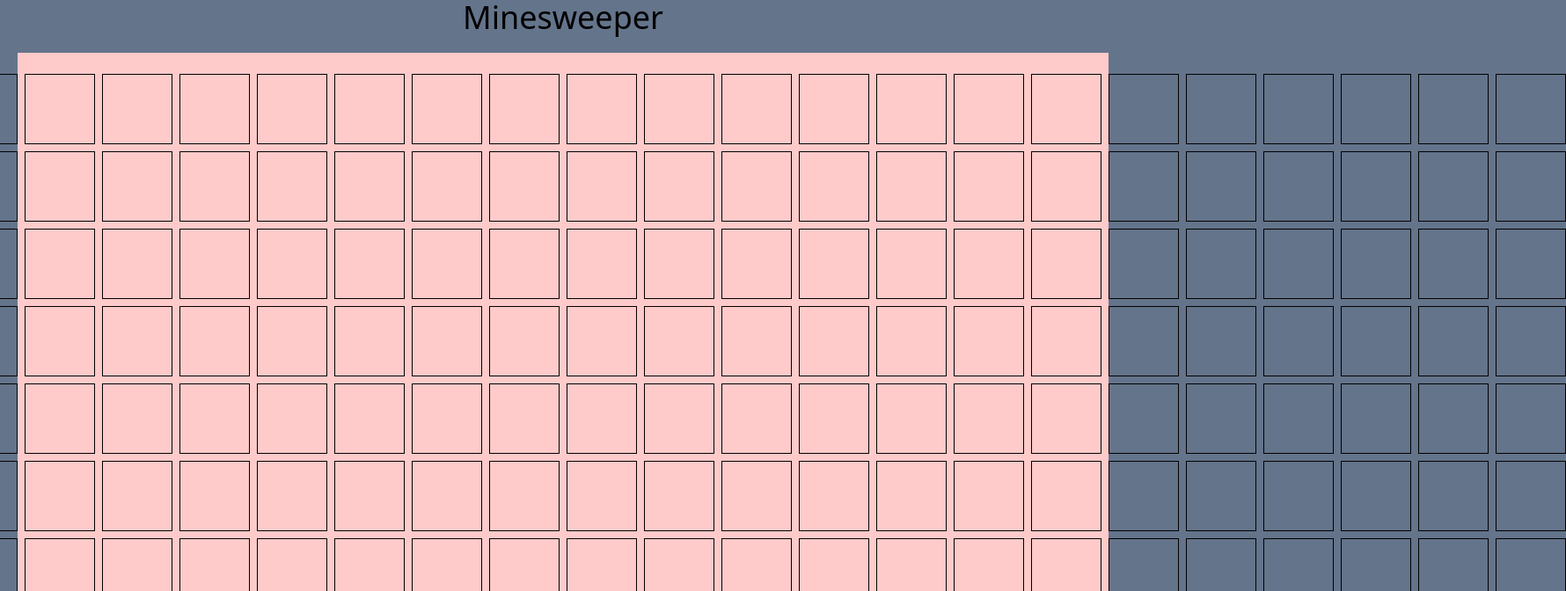
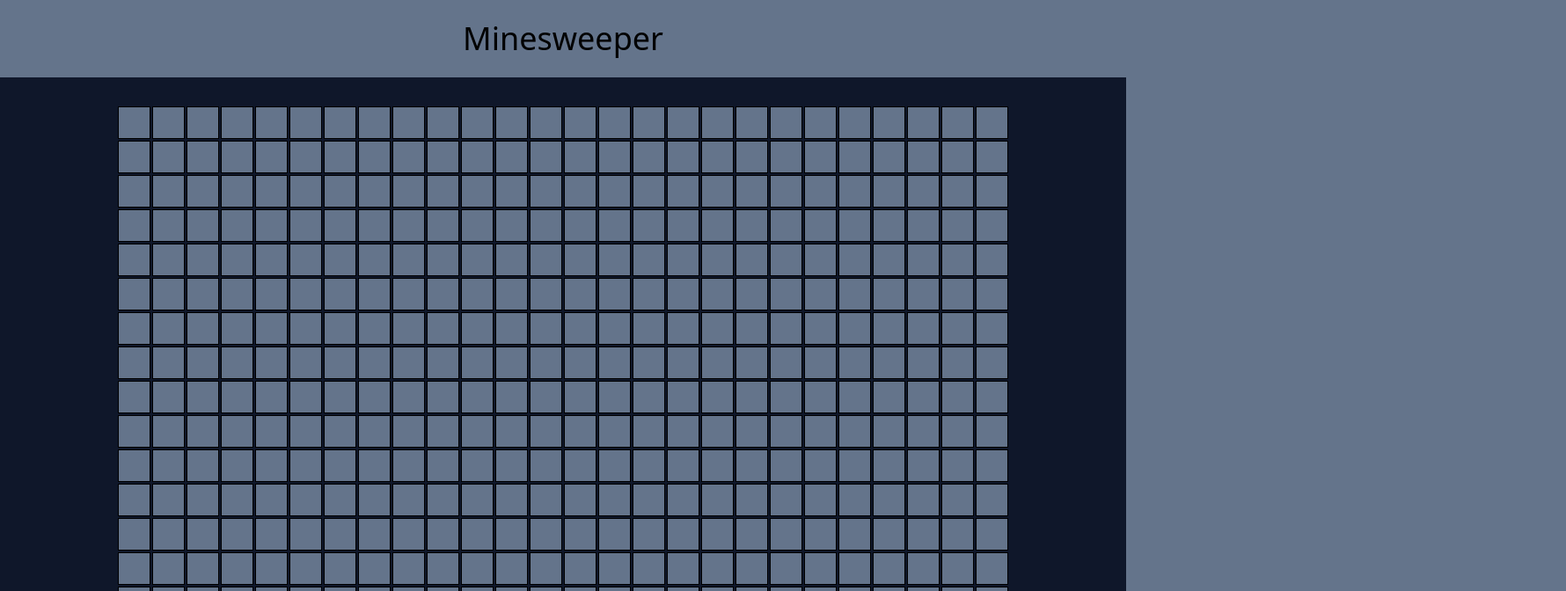
Before and after one commit to beckoningstranger/next-mines, a Next.js app: page / in a window 1280 px wide. Shown: the top 672 px of the page at 88% size, 1780 px wide, since content can reach past the window. Built offline with nearby package versions, Linux system fonts and the light colour scheme.

Commit message:
Much improved styling , looks okay on desktop

```diff
--- a/app/page.tsx
+++ b/app/page.tsx
@@ -3,8 +3,8 @@
 export default function Home() {
   return (
     <main>
-      <h1 className="text-4xl text-center">Minesweeper</h1>
-      <section>
+      <h1 className="text-4xl text-center my-6">Minesweeper</h1>
+      <section className="">
         <MineSweeper />
       </section>
     </main>
--- a/components/MineSweeper.tsx
+++ b/components/MineSweeper.tsx
@@ -191,10 +191,10 @@
   }
 
   return (
-    <div className="flex flex-col bg-red-200 select-none items-center justify-center m-5 p-6 gap-2">
+    <div className="lg:py-8 flex flex-col justify-center items-center bg-slate-900 select-none h-full">
       {renderedGame.map((row, index) => {
         return (
-          <div key={index} className="flex gap-2">
+          <div key={index} className="flex">
             {row.map((square) => {
               return (
                 <Square
--- a/components/Square.tsx
+++ b/components/Square.tsx
@@ -40,12 +40,40 @@
   };
 
   const iconStyles = "w-8 h-8";
+
+  const textColor = () => {
+    switch (neighboringMines.length) {
+      case 1:
+        return "text-black";
+      case 2:
+        return "text-amber-500";
+      case 3:
+        return "text-rose-600";
+      case 4:
+        return "text-blue-600";
+      case 5:
+        return "text-fuchsia-600";
+      case 6:
+        return "text-purple-800";
+      case 7:
+        return "text-green-700";
+      case 8:
+        return "text-amber-900";
+      default:
+        return "text-transparent";
+    }
+  };
+  console.log(name, mined, neighboringMines.length);
   return (
     <div
       id={name}
       onClick={handleLeftClick}
       onContextMenu={handleRightClick}
-      className={`w-20 h-20 border border-black flex justify-center items-center hover:bg-amber-100 text-4xl `}
+      className={`m-[1px] flex w-[15px] h-[15px] lg:w-[37px] lg:h-[37px] lg:text-xl font-bold border border-black  justify-center items-center hover:bg-amber-100 text-xs ${
+        revealed ? "bg-slate-100" : "bg-slate-500"
+      } ${
+        revealed ? textColor() : "text-rose-500"
+      } hover:scale-110 hover:rotate-3 transition-all duration-200`}
     >
       {mined && revealed && <GiJasmine className={iconStyles} />}
       {!mined && revealed && neighboringMines.length}
--- a/tailwind.config.ts
+++ b/tailwind.config.ts
@@ -7,13 +7,7 @@
     "./app/components/**/*.{js,ts,jsx,tsx,mdx}",
   ],
   theme: {
-    extend: {
-      backgroundImage: {
-        "gradient-radial": "radial-gradient(var(--tw-gradient-stops))",
-        "gradient-conic":
-          "conic-gradient(from 180deg at 50% 50%, var(--tw-gradient-stops))",
-      },
-    },
+    extend: {},
   },
   plugins: [],
 };
```
